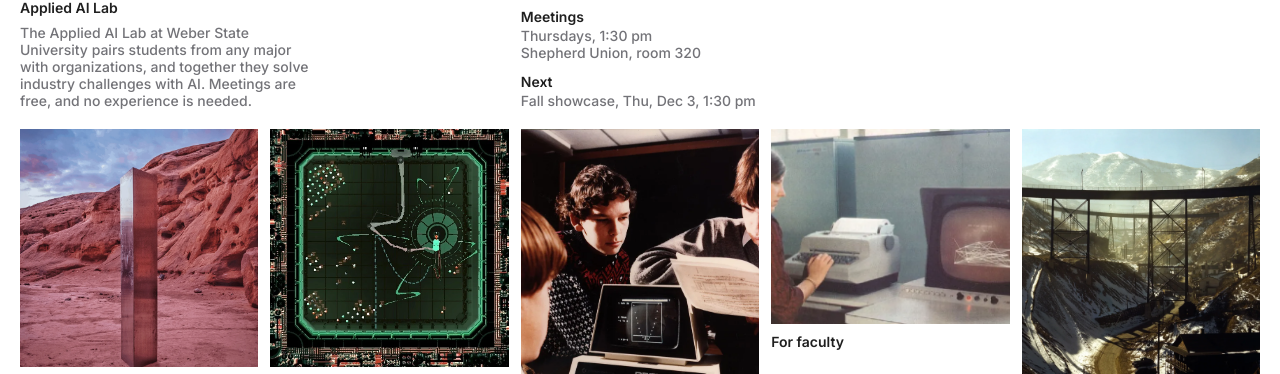
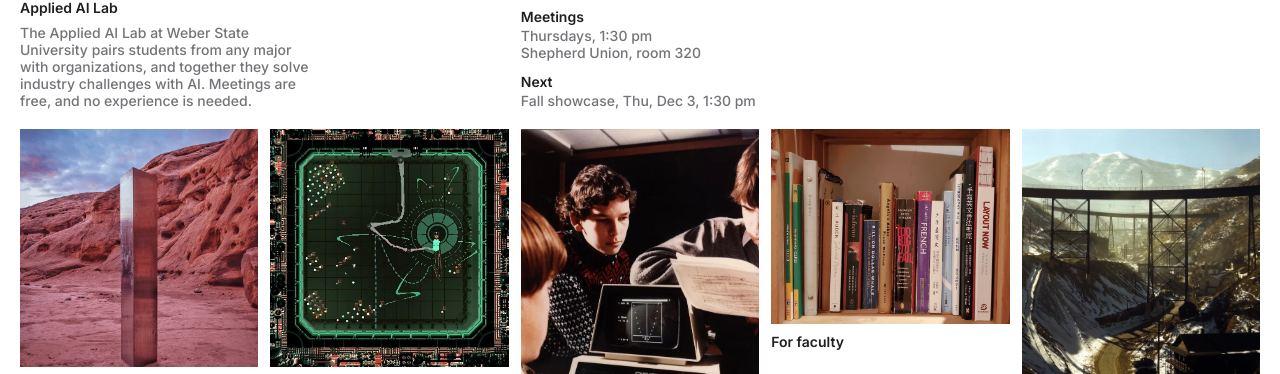
Before and after one commit to DS-2-dev/appliedlab.ai, a Next.js app: page / in a window 1280 px wide. Shown: the part 190-564 px from the top of the page. Built offline with nearby package versions, Linux system fonts and the light colour scheme; no server answers; a web font is replaced by a local one.

Commit message:
Bookshelf on For faculty

```diff
--- a/public/tiles/CREDITS.md
+++ b/public/tiles/CREDITS.md
@@ -8,5 +8,5 @@ Lab may use each one on a public site before relying on it.
 | about.webp | The Utah monolith, San Juan County, 2020 | Supplied by Dante, original photographer unknown | Unknown |
 | how.webp | An illustration of a chip, with an arm carrying work along a path | Supplied by Dante, artist unknown | Unknown |
 | students.webp | Three students at a Commodore PET 2001 | Supplied by Dante, original source unknown | Unknown |
-| faculty.webp | A researcher at a terminal and typewriter | Are.na block 1332140, scanned by the Reanimation Library (reanimationlibrary.org) | Unknown |
+| faculty.webp | A shelf of books | Supplied by Dante | Unknown (confirm with Dante) |
 | partners.webp | Bingham Canyon Mine, Utah, about 1942, by Andreas Feininger | Wikimedia Commons, File:Bingham_Canyon_Mine_1942c.jpg (Library of Congress, Office of War Information) | Public domain |
--- a/src/components/home/TileArt.tsx
+++ b/src/components/home/TileArt.tsx
@@ -31,8 +31,8 @@ const ART: Record<string, () => ReactNode> = {
   how: () => <Photo src="/tiles/how.webp" />,
   // Students at a computer, working a problem together.
   students: () => <Photo src="/tiles/students.webp" position="center 40%" />,
-  // A researcher at a terminal, checking the work on screen.
-  faculty: () => <Photo src="/tiles/faculty.webp" position="35% center" />,
+  // A shelf of books, from language and poetry to typography and finance.
+  faculty: () => <Photo src="/tiles/faculty.webp" position="center 62%" />,
   // Bingham Canyon, Utah's copper mine, about 1942 (Andreas Feininger).
   partners: () => <Photo src="/tiles/partners.webp" />,
 };
```
Also changed, not shown: public/tiles/faculty.webp.
